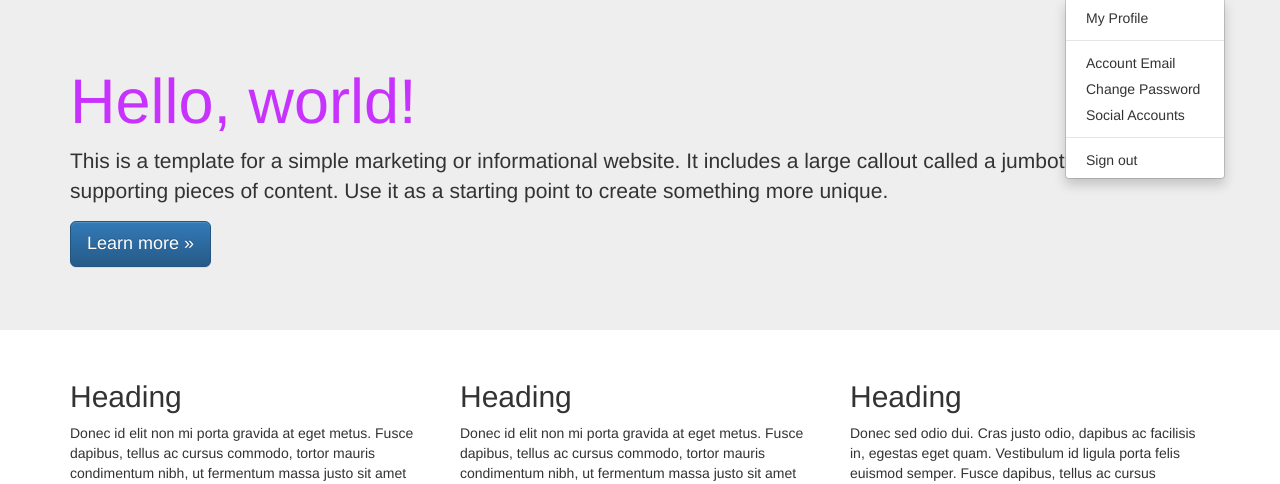
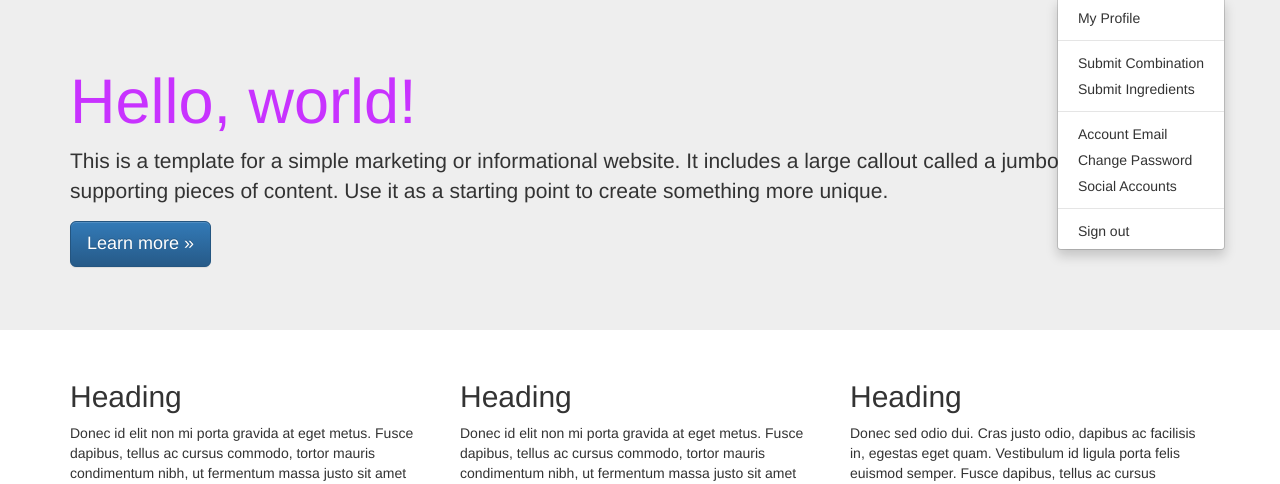
Before and after one commit to swpease/Flavify, a Django app: page / in a window 1280 px wide, after a click that opens the changed part. Shown: the part 51-535 px from the top of the page. Run offline with Django 3.2, Linux system fonts and the light colour scheme; the visitor is signed in with stand-in values (Sample User, id 1); some libraries are stand-ins or nearby versions.

Commit message:
added links to submit

```diff
--- a/flavify/templates/base.html
+++ b/flavify/templates/base.html
@@ -62,6 +62,13 @@
                   </li>
                   <li role="separator" class="divider"></li>
                   <li>
+                    <a href="{% url 'flavors:submit-combo' %}">Submit Combination</a>
+                  </li>
+                  <li>
+                    <a href="{% url 'flavors:submit-ingredient' %}">Submit Ingredients</a>
+                  </li>
+                  <li role="separator" class="divider"></li>
+                  <li>
                     <a href="/accounts/email">Account Email</a>
                   </li>
                   <li>
--- a/flavors/urls.py
+++ b/flavors/urls.py
@@ -5,7 +5,7 @@ from . import views
 
 app_name = 'flavors'
 urlpatterns = [
-    url(r'^$', views.index, name='index'),
+    url(r'^$', views.index, name='index'), # TODO... do I want this?
     url(r'^submit-combo/', views.submit_combo, name='submit-combo'),
     url(r'^submit-ingredient/', views.submit_ingredient, name='submit-ingredient'),
     url(r'^(?P<ingredient>.+)/$', views.pairings, name='pairings'),
--- a/flavors/views.py
+++ b/flavors/views.py
@@ -59,7 +59,7 @@ def submit_ingredient(request):
             result = recaptcha_validation(request)
             if result['success']:
                 form.save()
-                return HttpResponseRedirect('/ingredient/shrimp')
+                return HttpResponseRedirect('/')
             else:
                 return HttpResponseRedirect('/ingredient/hazelnut')
             # TODO... decide on redirects.
```
